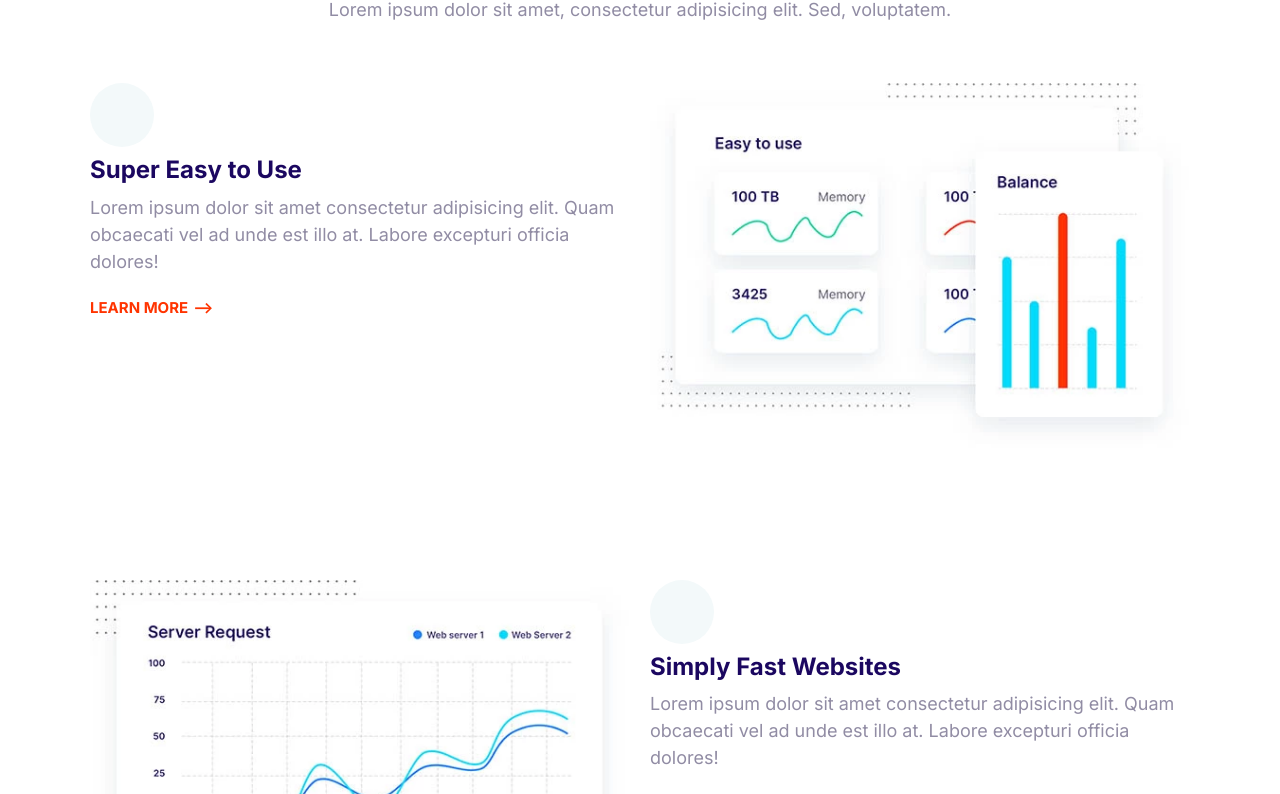
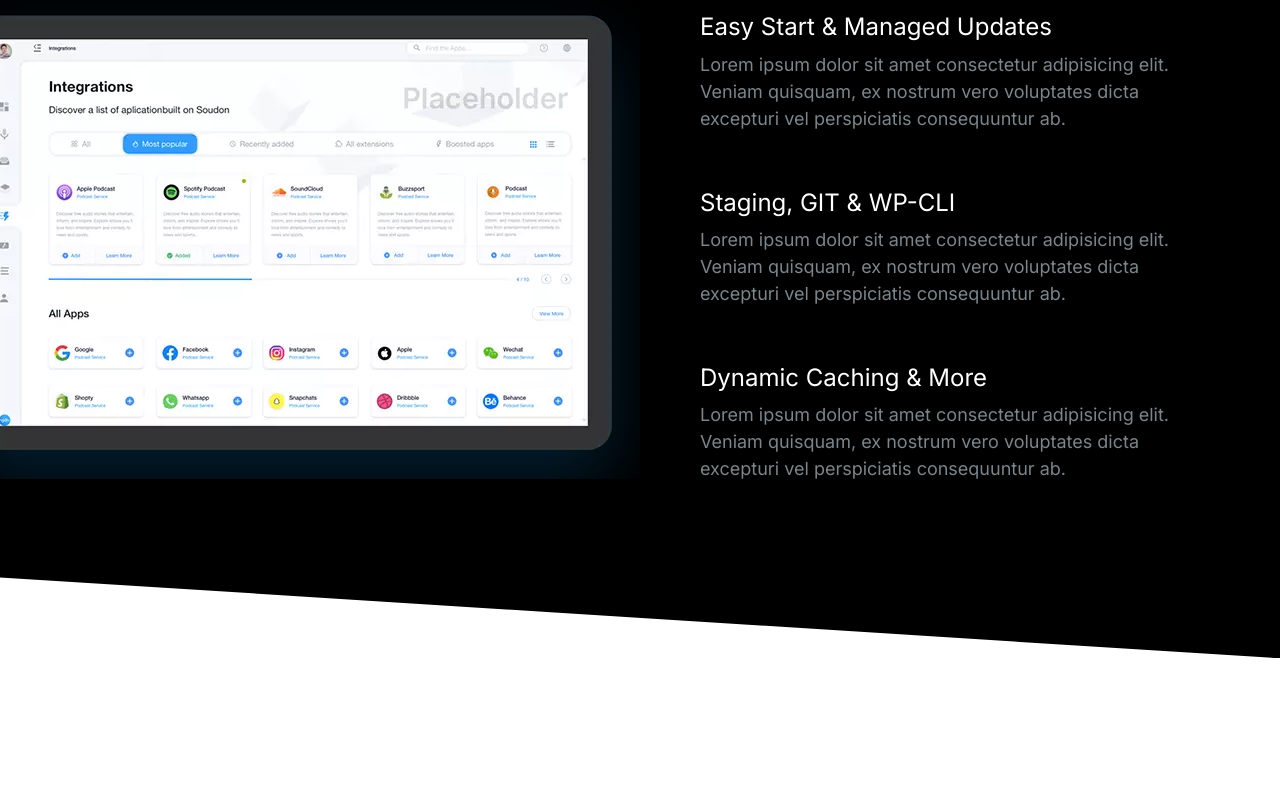
Before and after one commit to Toml76/tmosh3, a plain HTML site: page index.html in a window 1280 px wide. Shown: the part 151-945 px from the top of the page. After the commit the page ends 809 px from the top, so only its background shows below. Drawn offline with Linux system fonts and the light colour scheme.

Commit message:
showcase block added.

```diff
--- a/css/styles.css
+++ b/css/styles.css
@@ -16,6 +16,11 @@
 }
 
 /* Typography */
+
+::selection {
+  background: var(--color-primary);
+  color: #fff;
+}
 
 html {
   /* 62.5% of 16px = 10px */
@@ -47,6 +52,7 @@ h2 {
 
 h3 {
   font-size: 3rem;
+  font-weight: 500;
 }
 
 p {
@@ -136,7 +142,6 @@ a {
 .list {
   list-style: none;
   padding-left: 0;
-  color: var(--color-headings);
 }
 
 .list--inline .list__item {
@@ -147,6 +152,7 @@ a {
 .list--tick {
   list-style-image: url(../images/tick.svg);
   padding-left: 3rem;
+  color: var(--color-headings);
 }
 
 .list--tick .list__item {
@@ -413,6 +419,7 @@ a {
 /* Media */
 .media {
   display: flex;
+  margin-bottom: 4rem;
 }
 
 .media__title {
@@ -619,18 +626,20 @@ a {
   color: #7b858b;
 }
 
-.block--dark .block__heading {
+.block--dark h1,
+.block--dark h2,
+.block--dark h3 {
   color: #fff;
 }
 
 .block--skewed-right {
   padding-bottom: calc(var(--padding-vertical) + 4rem);
-  clip-path: polygon(0% 0%, 100% 0%, 100% 100%, 0% 80%);
+  clip-path: polygon(0% 0%, 100% 0%, 100% 100%, 0% 90%);
 }
 
 .block--skewed-left {
   padding-bottom: calc(var(--padding-vertical) + 4rem);
-  clip-path: polygon(0% 0%, 100% 0%, 100% 80%, 0% 100%);
+  clip-path: polygon(0% 0%, 100% 0%, 100% 90%, 0% 100%);
 }
 
 .container {
@@ -702,9 +711,6 @@ a {
 }
 
 /* Hero */
-.hero {
-  clip-path: polygon(0% 0%, 100% 0%, 100% 90%, 0% 100%);
-}
 
 .hero__tagline {
   font-size: 2rem;
@@ -788,3 +794,24 @@ a {
     order: 2;
   }
 }
+
+/* Showcase Block */
+
+.block-showcase__image > img {
+  width: 100%;
+}
+
+@media screen and (min-width: 768px) {
+  .block-showcase .grid {
+    grid-template-columns: 50% 50%;
+  }
+
+  .block-showcase__image {
+    justify-self: end;
+  }
+
+  .block-showcase__image > img {
+    width: auto;
+    max-width: 700px;
+  }
+}
--- a/index.html
+++ b/index.html
@@ -13,118 +13,76 @@
     <link rel="stylesheet" href="css/styles.css" />
   </head>
   <body>
-    <section class="block container">
+    <section class="block block--dark block--skewed-right block-showcase">
       <header class="block__header">
-        <h2>Host on the Cloud to Keep Growing</h2>
-        <p>
-          Lorem ipsum dolor sit amet, consectetur adipisicing elit. Sed,
-          voluptatem.
-        </p>
+        <h2>User-friendly Control Panel</h2>
       </header>
-      <article class="grid grid--1x2 feature">
-        <div class="feature__content">
-          <span class="icon-container">
-            <svg class="icon icon--primary">
-              <use xlink:href="images/sprite.svg#easy"></use>
-            </svg>
-          </span>
-          <h3 class="feature__heading">Super Easy to Use</h3>
-          <p>
-            Lorem ipsum dolor sit amet consectetur adipisicing elit. Quam
-            obcaecati vel ad unde est illo at. Labore excepturi officia dolores!
-          </p>
-          <a href="#" class="link-arrow">Learn More</a>
-        </div>
-        <picture>
+      <div class="container grid grid--1x2">
+        <picture class="block-showcase__image">
           <source
             type="image/webp"
-            srcset="images/easy.webp 1x, images/easy@2x.webp 2x"
+            srcset="images/ipad.webp 1x, images/ipad@2x.webp 2x"
           />
           <source
-            type="image/jpg"
-            srcset="images/easy.jpg 1x, images/easy@2x.jpg 2x"
+            type="image/png"
+            srcset="images/ipad.png 1x, images/ipad@2x.png 2x"
           />
-          <img class="feature__image" src="images/easy@2x.jpg" alt="" />
+          <img src="images/ipad.png" alt="" />
         </picture>
-      </article>
-      <article class="grid grid--1x2 feature">
-        <div class="feature__content">
-          <span class="icon-container">
+        <ul class="list">
+          <li>
+            <div class="media">
+              <div class="media__image">
                 <svg class="icon icon--primary">
-              <use xlink:href="images/sprite.svg#computer"></use>
+                  <use xlink:href="images/sprite.svg#snap"></use>
                 </svg>
-          </span>
-          <h3 class="feature__heading">Simply Fast Websites</h3>
+              </div>
+              <div class="media__body">
+                <h3 class="media__title">Easy Start & Managed Updates</h3>
                 <p>
-            Lorem ipsum dolor sit amet consectetur adipisicing elit. Quam
-            obcaecati vel ad unde est illo at. Labore excepturi officia dolores!
+                  Lorem ipsum dolor sit amet consectetur adipisicing elit.
+                  Veniam quisquam, ex nostrum vero voluptates dicta excepturi
+                  vel perspiciatis consequuntur ab.
                 </p>
-          <a href="#" class="link-arrow">Learn More</a>
               </div>
-        <picture>
-          <source
-            type="image/webp"
-            srcset="images/fast.webp 1x, images/fast@2x.webp 2x"
-          />
-          <source
-            type="image/jpg"
-            srcset="images/fast.jpg 1x, images/fast@2x.jpg 2x"
-          />
-          <img class="feature__image" src="images/fast@2x.jpg" alt="" />
-        </picture>
-      </article>
-      <article class="grid grid--1x2 feature">
-        <div class="feature__content">
-          <span class="icon-container">
+            </div>
+          </li>
+          <li>
+            <div class="media">
+              <div class="media__image">
+                <svg class="icon icon--primary">
+                  <use xlink:href="images/sprite.svg#growth"></use>
+                </svg>
+              </div>
+              <div class="media__body">
+                <h3 class="media__title">Staging, GIT & WP-CLI</h3>
+                <p>
+                  Lorem ipsum dolor sit amet consectetur adipisicing elit.
+                  Veniam quisquam, ex nostrum vero voluptates dicta excepturi
+                  vel perspiciatis consequuntur ab.
+                </p>
+              </div>
+            </div>
+          </li>
+          <li>
+            <div class="media">
+              <div class="media__image">
                 <svg class="icon icon--primary">
                   <use xlink:href="images/sprite.svg#wordpress"></use>
                 </svg>
-          </span>
-          <h3 class="feature__heading">Wordpress Made Easy</h3>
+              </div>
+              <div class="media__body">
+                <h3 class="media__title">Dynamic Caching & More</h3>
                 <p>
-            Lorem ipsum dolor sit amet consectetur adipisicing elit. Quam
-            obcaecati vel ad unde est illo at. Labore excepturi officia dolores!
+                  Lorem ipsum dolor sit amet consectetur adipisicing elit.
+                  Veniam quisquam, ex nostrum vero voluptates dicta excepturi
+                  vel perspiciatis consequuntur ab.
                 </p>
-          <a href="#" class="link-arrow">Learn More</a>
               </div>
-        <picture>
-          <source
-            type="image/webp"
-            srcset="images/wordpress.webp 1x, images/wordpress@2x.webp 2x"
-          />
-          <source
-            type="image/jpg"
-            srcset="images/wordpress.jpg 1x, images/wordpress@2x.jpg 2x"
-          />
-          <img class="feature__image" src="images/wordpress@2x.jpg" alt="" />
-        </picture>
-      </article>
-      <article class="grid grid--1x2 feature">
-        <div class="feature__content">
-          <span class="icon-container">
-            <svg class="icon icon--primary">
-              <use xlink:href="images/sprite.svg#clock"></use>
-            </svg>
-          </span>
-          <h3 class="feature__heading">24/7 Expert Support</h3>
-          <p>
-            Lorem ipsum dolor sit amet consectetur adipisicing elit. Quam
-            obcaecati vel ad unde est illo at. Labore excepturi officia dolores!
-          </p>
-          <a href="#" class="link-arrow">Learn More</a>
             </div>
-        <picture>
-          <source
-            type="image/webp"
-            srcset="images/support.webp 1x, images/support@2x.webp 2x"
-          />
-          <source
-            type="image/jpg"
-            srcset="images/support.jpg 1x, images/support@2x.jpg 2x"
-          />
-          <img class="feature__image" src="images/support@2x.jpg" alt="" />
-        </picture>
-      </article>
+          </li>
+        </ul>
+      </div>
     </section>
     <script src="js/main.js"></script>
   </body>
```
Also changed, not shown: components/showcase block.html (added, +71 -0 lines), images/ipad.png (added), images/ipad.webp (added), images/ipad@2x.png (added), images/ipad@2x.webp (added). Lines whose indentation alone changed are shown as unchanged.
